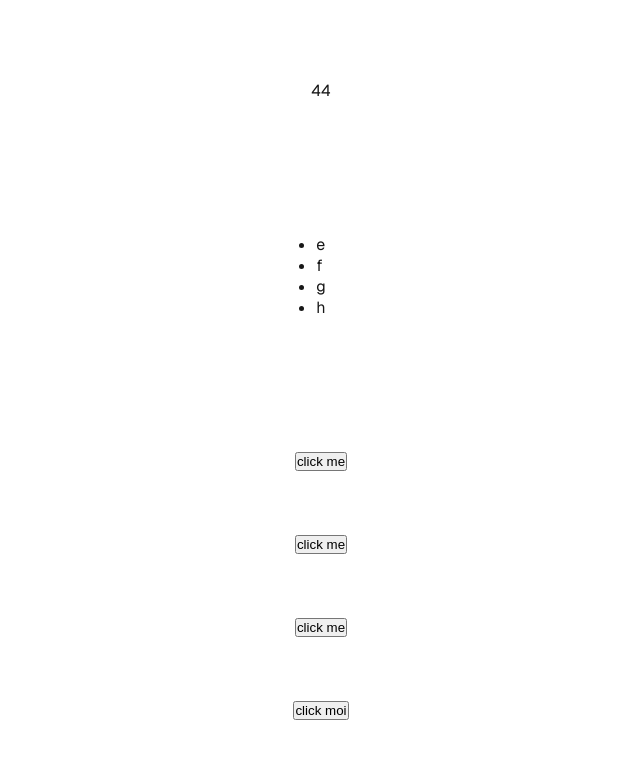
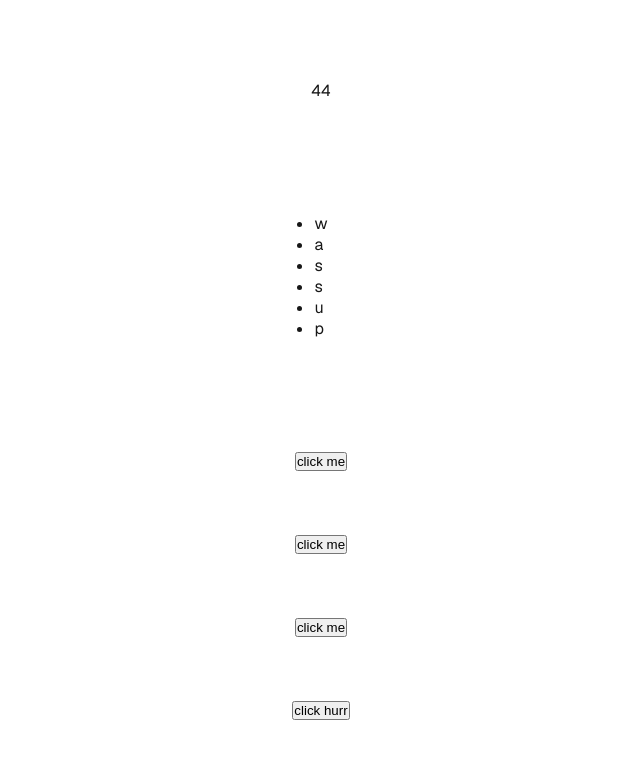
Before and after one commit to freddywho/basegame, a Next.js app: page / in a window 1280 px wide. Shown: the top 758 px of the page, without its empty margins (319-959 px from the left). Built offline with nearby package versions, Linux system fonts and the light colour scheme.

Commit message:
did that

```diff
--- a/src/app/page.js
+++ b/src/app/page.js
@@ -6,15 +6,17 @@ export default function Home() {
     <div className={styles.page}>
       <div>44</div>
       <ul>
-        <li>e</li>
-        <li>f</li>
-        <li>g</li>
-        <li>h</li>
+        <li>w</li>
+        <li>a</li>
+        <li>s</li>
+        <li>s</li>
+        <li>u</li>
+        <li>p</li>
       </ul>
       <button>click me</button>
       <button>click me</button>
       <button>click me</button>
-      <button>click moi</button>
+      <button>click hurr</button>
     </div>
   );
 }
```
